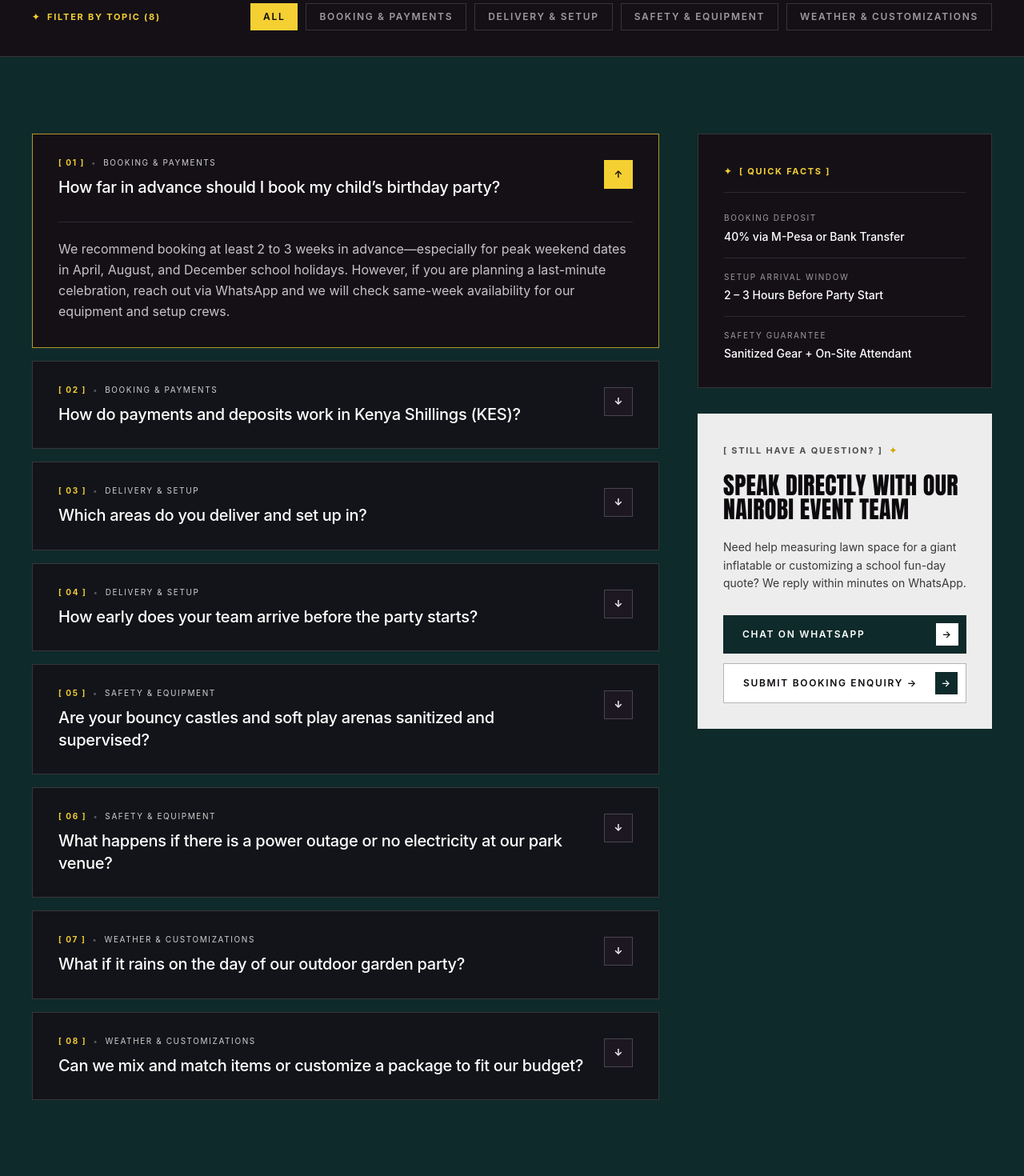
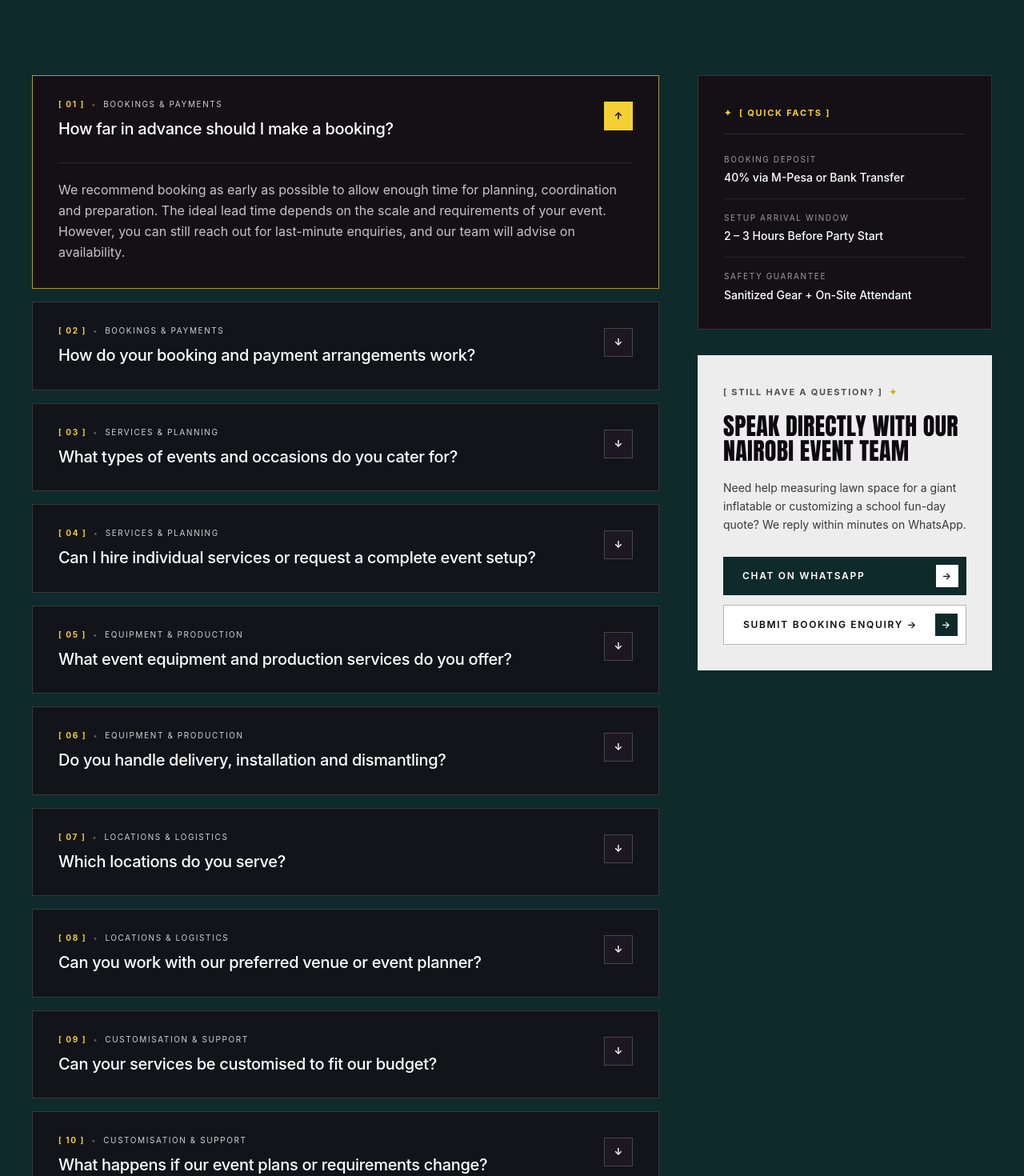
Before and after one commit to bugijay7/staxx_hyper, a React (Vite) app in the folder client/: page /faqs in a window 1280 px wide. Shown: the part 500-1970 px from the top of the page at 80% size. Built offline with nearby package versions, Linux system fonts and the light colour scheme.

Commit message:
faqs update

```diff
--- a/client/src/Pages/Faqs/index.jsx
+++ b/client/src/Pages/Faqs/index.jsx
@@ -15,62 +15,75 @@ export default function Faqs({ onNavigate }) {
  const faqs = [
   {
     id: '01',
-      category: 'Booking & Payments',
-      question: 'How far in advance should I book my child’s birthday party?',
+    category: 'Bookings & Payments',
+    question: 'How far in advance should I make a booking?',
     answer:
-        'We recommend booking at least 2 to 3 weeks in advance—especially for peak weekend dates in April, August, and December school holidays. However, if you are planning a last-minute celebration, reach out via WhatsApp and we will check same-week availability for our equipment and setup crews.',
+      'We recommend booking as early as possible to allow enough time for planning, coordination and preparation. The ideal lead time depends on the scale and requirements of your event. However, you can still reach out for last-minute enquiries, and our team will advise on availability.',
   },
   {
     id: '02',
-      category: 'Booking & Payments',
-      question: 'How do payments and deposits work in Kenya Shillings (KES)?',
+    category: 'Bookings & Payments',
+    question: 'How do your booking and payment arrangements work?',
     answer:
-        'Once we confirm your date, venue, and itemized KES quote, a 40% deposit secures your booking slot and reserves your custom theme props and inflatables. The remaining 60% balance is payable 48 hours before the event or upon full setup completion on site via M-Pesa Till/Paybill or bank transfer.',
+      'Once we understand your event requirements, we provide a quotation outlining the services, equipment and associated costs. A deposit is required to confirm your booking, with the remaining balance payable according to the agreed payment schedule. We accept M-Pesa and bank transfers.',
   },
   {
     id: '03',
-      category: 'Delivery & Setup',
-      question: 'Which areas do you deliver and set up in?',
+    category: 'Services & Planning',
+    question: 'What types of events and occasions do you cater for?',
     answer:
-        'Standard delivery, setup, and post-party pack-down are included across Nairobi and surrounding suburbs—including Karen, Runda, Lavington, Kilimani, Kileleshwa, Westlands, Muthaiga, Lang’ata, Syokimau, Ruaka, and Kiambu Road. We also travel to Naivasha, Machakos, Thika, and Mombasa for large bookings with a modest transport allowance.',
+      'We provide event solutions for a wide range of occasions, including corporate functions, private celebrations, weddings, social gatherings, church events, school functions, launches and community events. Our services can be tailored to suit the nature and scale of each occasion.',
   },
   {
     id: '04',
-      category: 'Delivery & Setup',
-      question: 'How early does your team arrive before the party starts?',
+    category: 'Services & Planning',
+    question: 'Can I hire individual services or request a complete event setup?',
     answer:
-        'Our setup crew arrives 2 to 3 hours prior to your guest arrival time (for example, by 8:30 AM for an 11:00 AM party). This gives us plenty of time to anchor and sanitize bouncy castles, assemble 3D backdrops, style balloon garlands, and test concession machines before the first child walks in.',
+      'Absolutely. You can engage us for individual services such as audiovisual production, event equipment hire or décor and styling. Alternatively, we can bring different elements together to deliver a coordinated event setup based on your needs.',
   },
   {
     id: '05',
-      category: 'Safety & Equipment',
-      question: 'Are your bouncy castles and soft play arenas sanitized and supervised?',
+    category: 'Equipment & Production',
+    question: 'What event equipment and production services do you offer?',
     answer:
-        'Yes—100%. Every inflatable and soft play block is thoroughly washed and disinfected with child-safe, non-toxic sanitizers before and after each event. All commercial bouncy castles and obstacle courses also come with a trained Staxx safety attendant to monitor capacity and keep play safe.',
+      'Our offerings include audiovisual equipment, sound systems, lighting, staging, event structures, décor elements and other event essentials. Availability depends on your requirements, event size and technical specifications.',
   },
   {
     id: '06',
-      category: 'Safety & Equipment',
-      question: 'What happens if there is a power outage or no electricity at our park venue?',
+    category: 'Equipment & Production',
+    question: 'Do you handle delivery, installation and dismantling?',
     answer:
-        'Bouncy castle blowers and popcorn/cotton candy machines require continuous power. If you are hosting at a public park like Karura Forest or an estate lawn without sockets, we can supply a quiet, fuel-ready standby generator as an affordable add-on so the fun never stops.',
+      'Yes. Depending on the services and equipment booked, our team can coordinate transportation, installation, technical setup and dismantling after the event. These arrangements are discussed and included in your quotation.',
   },
   {
     id: '07',
-      category: 'Weather & Customizations',
-      question: 'What if it rains on the day of our outdoor garden party?',
+    category: 'Locations & Logistics',
+    question: 'Which locations do you serve?',
     answer:
-        'We know Nairobi weather can be unpredictable during the March–May and November rains! You can add waterproof marquee tents to any outdoor booking, relocate the setup indoors into a living room or estate clubhouse, or reschedule your date once at zero penalty with 24 hours’ notice.',
+      'We are based in Nairobi and serve clients across Nairobi and surrounding areas. We can also accommodate events in other parts of Kenya, depending on the project scope, logistics and availability. Transport and related arrangements are outlined in your quotation.',
   },
   {
     id: '08',
-      category: 'Weather & Customizations',
-      question: 'Can we mix and match items or customize a package to fit our budget?',
+    category: 'Locations & Logistics',
+    question: 'Can you work with our preferred venue or event planner?',
     answer:
-        'Absolutely. While our 5 KES packages cover most party sizes, you can book single items—such as just a bouncy castle, a custom piñata, face painting, or kids’ Chiavari chairs—or swap inclusions to match your exact guest count and budget.',
+      'Certainly. We can work alongside venue management, event planners, coordinators and other service providers to ensure everything comes together smoothly. We are happy to collaborate with your existing team or help coordinate the elements within our scope.',
+  },
+  {
+    id: '09',
+    category: 'Customisation & Support',
+    question: 'Can your services be customised to fit our budget?',
+    answer:
+      'Yes. Every event has different requirements, priorities and budgets. We work with you to identify suitable services, equipment and setup options that align with your plans. You can select individual items or combine services into a customised package.',
+  },
+  {
+    id: '10',
+    category: 'Customisation & Support',
+    question: 'What happens if our event plans or requirements change?',
+    answer:
+      'We understand that event plans can evolve. If you need to adjust your booking, contact our team as early as possible. We will review the requested changes and advise on availability, scheduling and any additional costs that may apply.',
   },
 ];
-
   const categories = [
     'All',
     'Booking & Payments',
@@ -102,12 +115,7 @@ export default function Faqs({ onNavigate }) {
       {/* 1. HERO HEADER */}
       <section className="border-b border-white/10 bg-[#0F2A2A]">
         <div className="mx-auto max-w-[1440px] px-6 pt-8 pb-16 md:px-10 md:pt-12 md:pb-24">
-          <div className="mb-10 flex flex-wrap items-center justify-between gap-4 border-b border-white/15 pb-4 text-[11px] font-medium tracking-[0.16em] text-[#9E9A9F] uppercase">
-            <span>Staxx Hyper Kids Events</span>
-            <span className="inline-flex items-center gap-2">
-              <span className="text-[#F5D033]">&#10022;</span> Help Center &bull; Booking, Safety &amp; Logistics
-            </span>
-          </div>
+
 
           <div className="grid grid-cols-1 items-end gap-10 lg:grid-cols-[1.4fr_1fr]">
             <h1 className="font-display-condensed text-4xl font-normal leading-[0.94] text-white sm:text-6xl lg:text-[5.25rem]">
```
Lines whose indentation alone changed are shown as unchanged.
